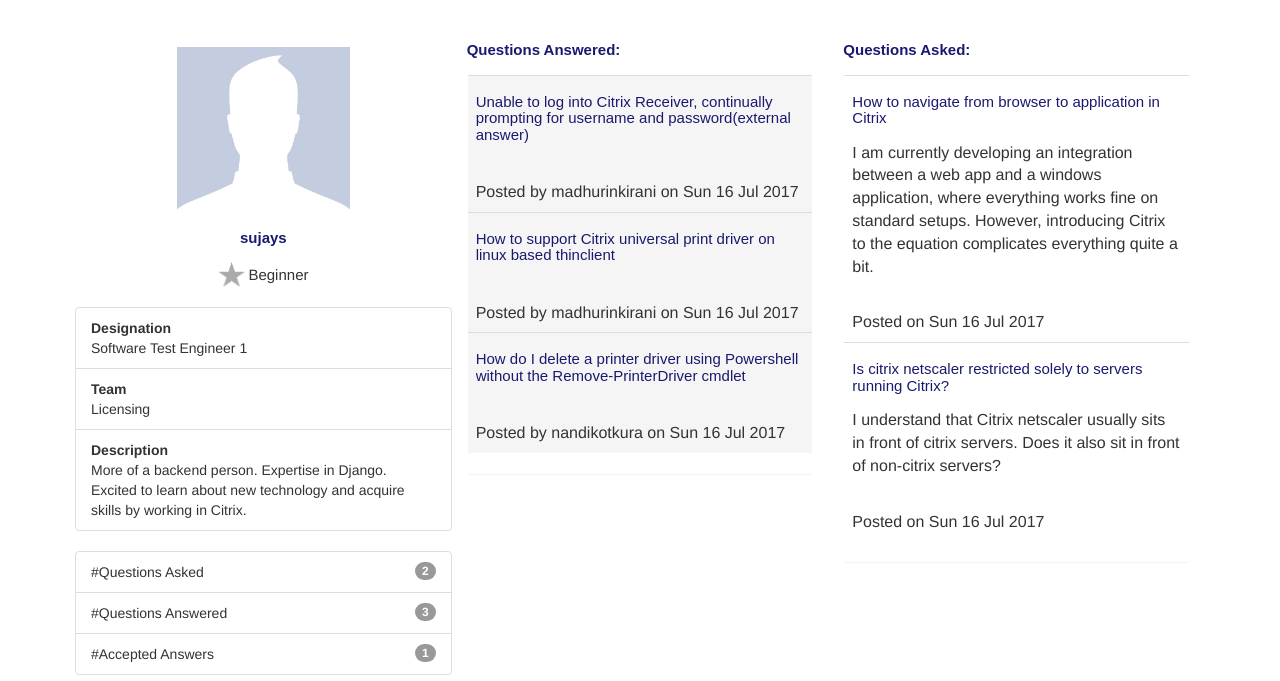
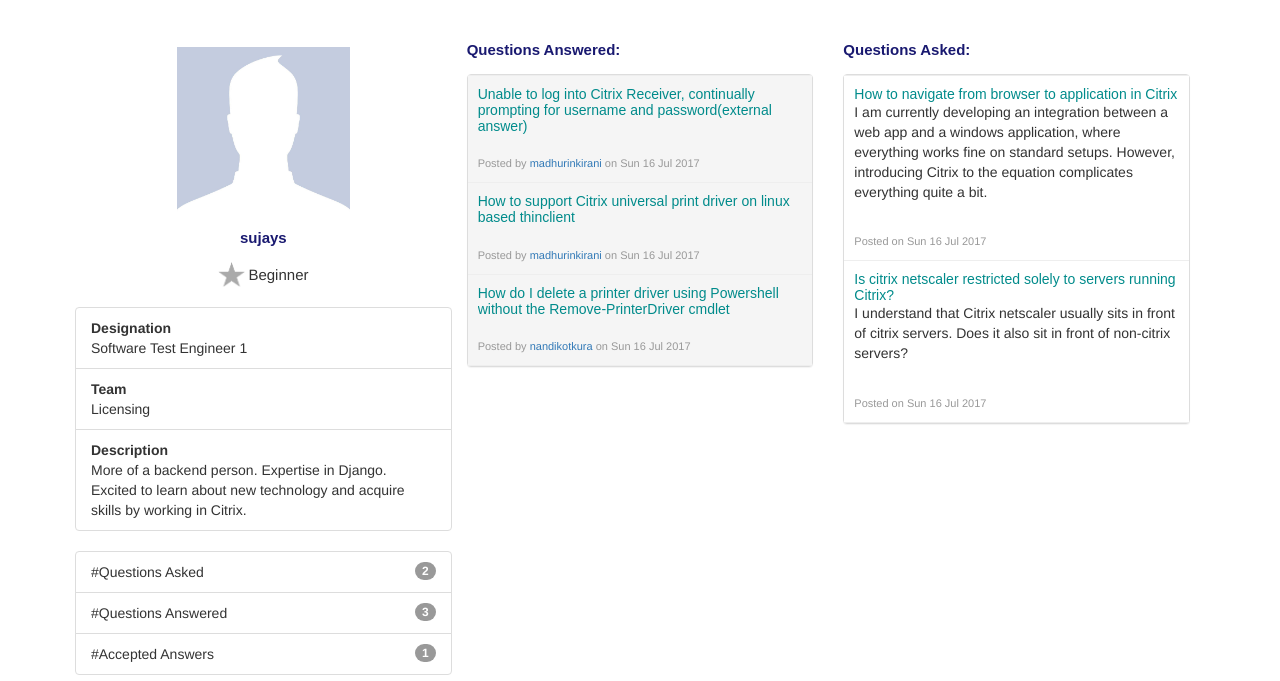
Before and after one commit to SujaySKumar/citrix_project, a Django app: page /profile/11/ in a window 1280 px wide. Shown: the part 88-769 px from the top of the page. Run offline with Django 3.2, Linux system fonts and the light colour scheme; data comes from the database, SQL or seed files in the repository; some libraries are stand-ins or nearby versions.

Commit message:
Some UI Changes.
Made username clickable in profile page. Aligned description. Restricted description to only a maximum of 3 lines on question list page.

```diff
--- a/citrix_answers/templates/profile.html
+++ b/citrix_answers/templates/profile.html
@@ -4,6 +4,9 @@
 		<meta name="viewport" content="width=device-width, initial-scale=1.0" />
 		<link href="{% static 'assets/css/bootstrap.css' %}" rel="stylesheet" />
 		<link href="{% static 'assets/css/question_and_answer.css' %}" rel="stylesheet" />
+
+		<link rel="stylesheet" href="{% static 'assets/css/questions_list.css' %}">
+		<link rel="javascript" href="{% static 'assets/js/questions_list.js' %}">
 		<link rel="stylesheet" href="{% static 'assets/color/default.css' %}">
 		<script src="https://ajax.googleapis.com/ajax/libs/jquery/1.12.4/jquery.min.js"></script>
 		<link rel="stylesheet" href="{% static 'bootstrap/css/bootstrap.min.css' %}">
@@ -145,7 +148,7 @@
 															<div class="media">
 																<div class="media-body">
 																	<a href="/question/{{ answer.question.pk }}">
-																		<h4 class="title" style="color=Black" >
+																		<h4 class="title" style=" font-weight:normal" >
 																			{{ answer.question.title }}
 																		</h4>
 																	</a>
@@ -154,7 +157,7 @@
 																	<span class="pull-left pagado" >&nbsp;&nbsp;&nbsp;&nbsp;</span>
 																	{% endfor %}
 																	<br>
-																	<span class="media-meta" style="margin-top: 10px" > Posted by {{ answer.question.user.username }} on {{ answer.question.created_at | date:"D d M Y" }}</span>
+																	<span class="media-meta" style="margin-top: 10px" > Posted by <a href="/profile/{{ answer.question.user.pk }}">{{ answer.question.user.username }}</a> on {{ answer.question.created_at | date:"D d M Y" }}</span>
 																</div>
 															</div>
 														</td>
@@ -185,11 +188,11 @@
 															<div class="media">
 																<div class="media-body">
 																	<a href="/question/{{ question.pk }}">
-																		<h4 class="title" style="color=Black" >
+																		<h4 class="title" style="font-weight:normal" >
 																			{{ question.title }}
 																		</h4>
 																	</a>
-																	<p class="summary">{{ question.description }}</p>
+																	<p class="summary" style="font-align:justify">{{ question.description }}</p>
 																	{% for tag in question.tags.all %}
 																	<span class="pull-left pagado" style="background-color:Lavender">{{ tag.tag_name }}</span>
 																	<span class="pull-left pagado" >&nbsp;&nbsp;&nbsp;&nbsp;</span>
```
Also changed, not shown: citrix_answers/templates/questions_list.html (+14 -9 lines).
